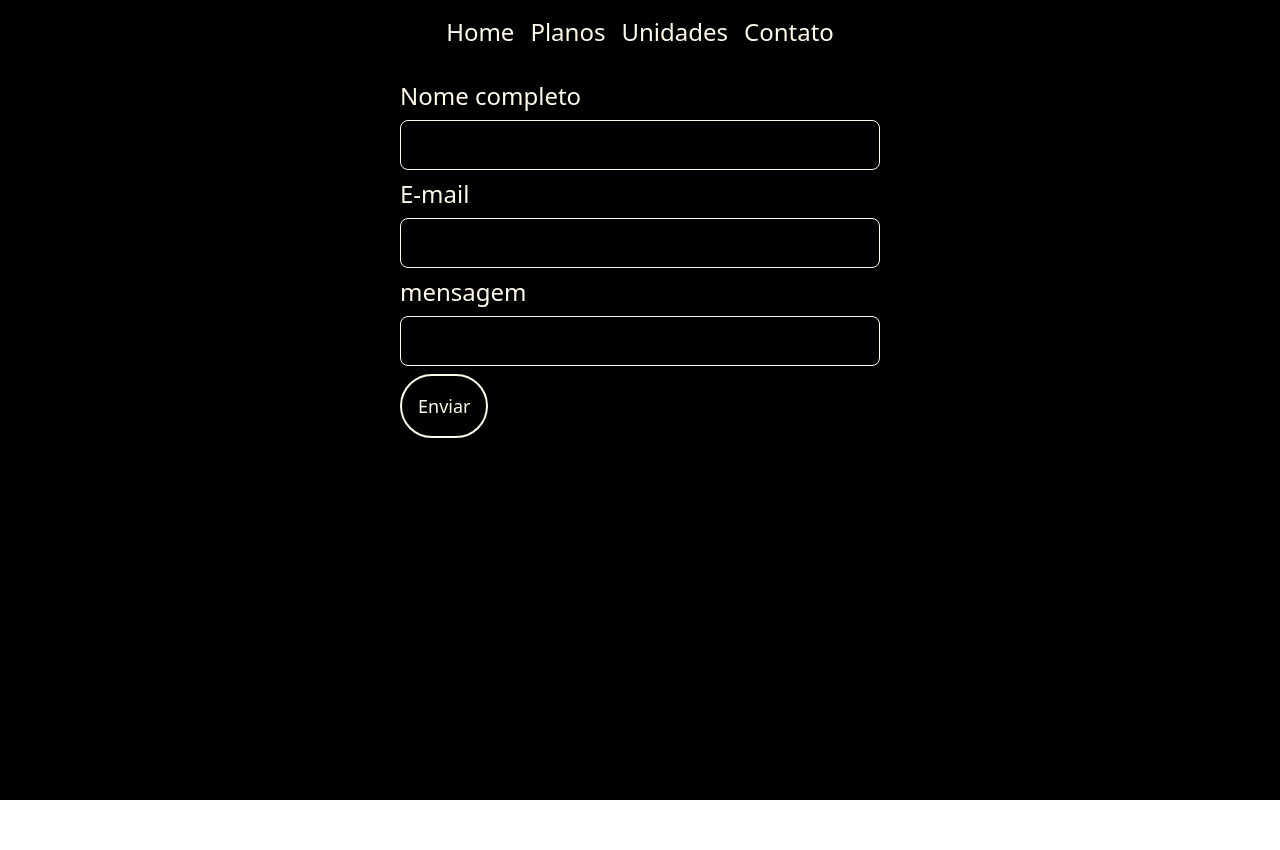
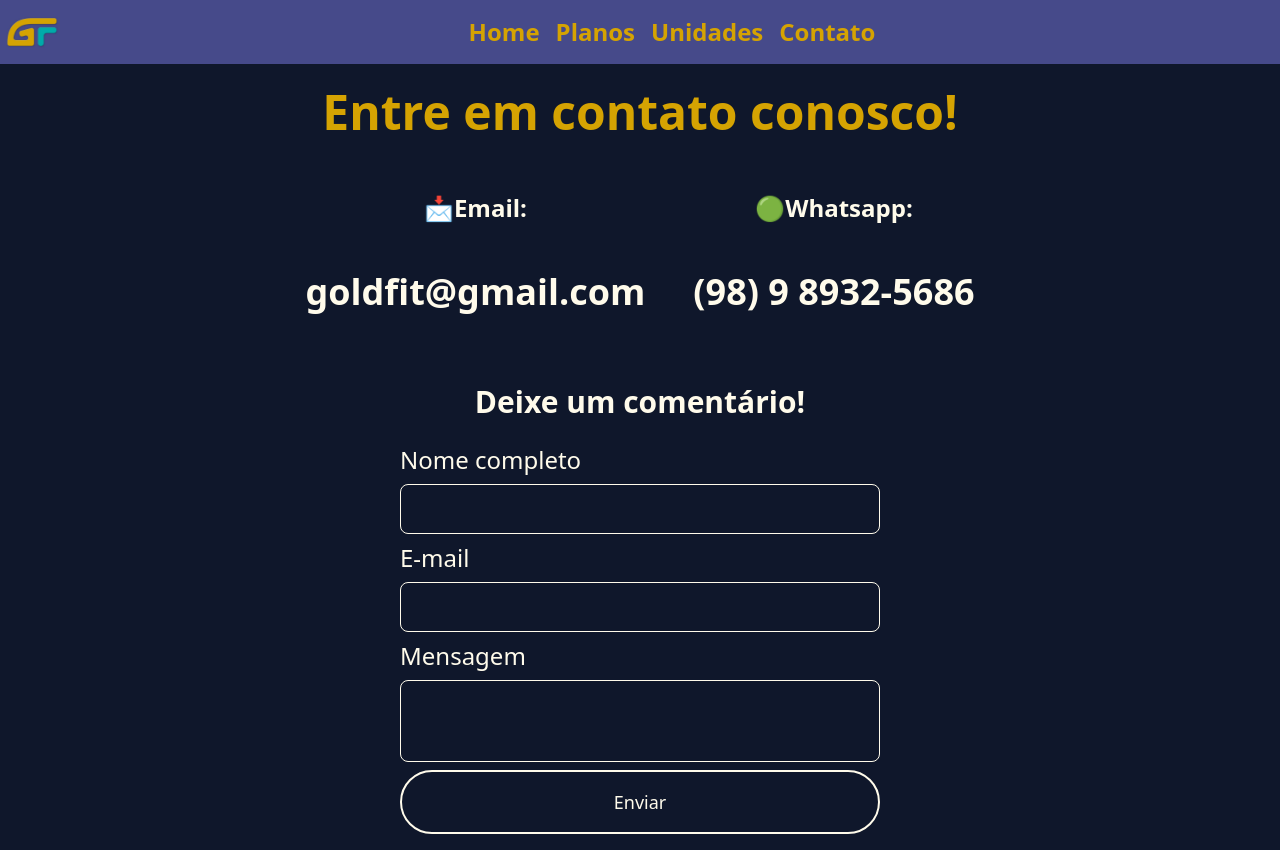
Before and after one commit to adrianoads910-max/goldfit, a React (Vite) app: page /contato in a window 1280 px wide. Before the commit the page ends 800 px from the top, so only its background shows below. Built offline with nearby package versions, Linux system fonts and the light colour scheme.

Commit message:
finalizado as pages

```diff
--- a/src/components/Button/index.jsx
+++ b/src/components/Button/index.jsx
@@ -1,6 +1,6 @@
 export const Button = ({ variant = 'primary', children, ...props }) => {
     const BUTTON_VARIANTS = {
-        primary: 'text-amber-50 hover:text-slate-900 hover:bg-amber-400 text-lg font-medium border-2 rounded-full p-4',
+        primary: 'text-amber-50 hover:text-slate-900 hover:bg-amber-400 text-lg font-medium border-2 rounded-full w-full p-4',
         secondary: '',
     }
 
--- a/src/components/Navbar/index.jsx
+++ b/src/components/Navbar/index.jsx
@@ -2,11 +2,17 @@ import { Link } from "react-router-dom"
 
 export const Navbar = () => {
     return (
-        <nav className=" z-50 flex justify-center items-center w-full gap-4 p-4 text-amber-50 text-2xl">
-            <Link to="/">Home</Link>
-            <Link to="/planos">Planos</Link>
-            <Link to="/unidades">Unidades</Link>
-            <Link to="/contato">Contato</Link>
-        </nav>
+        <header className="flex">
+            <picture className="max-w-[64px]">
+                <img src="./logo.jpeg" alt="logo goldfit" />
+            </picture>
+            <nav className="z-50  flex justify-center items-center w-full gap-4 p-4 bg-brand-purple text-2xl">
+                <Link className=" text-brand-yellow font-bold hover:underline cursor-pointer" to="/">Home</Link>
+                <Link className=" text-brand-yellow font-bold hover:underline cursor-pointer" to="/planos">Planos</Link>
+                <Link className=" text-brand-yellow font-bold hover:underline cursor-pointer" to="/unidades">Unidades</Link>
+                <Link className="text-brand-yellow font-bold hover:underline cursor-pointer" to="/contato">Contato</Link>
+            </nav>
+
+        </header>
     )
 }
--- a/src/index.css
+++ b/src/index.css
@@ -1 +1,9 @@
 @import "tailwindcss";
+
+@theme {
+    --color-brand-purple: #464a8a;
+    --color-brand-yellow: #d5a302;
+    --color-brand-teal: #01abaa;
+    --color-brand-purple-dark: #454989;
+    --color-brand-purple-alt: #46498b;
+}
--- a/src/pages/Contato/index.jsx
+++ b/src/pages/Contato/index.jsx
@@ -15,18 +15,42 @@ export const Contato = () => {
         console.log(dados)
     }
     return (
-        <main className="w-full m-auto h-screen bg-black">
+        <main className="w-full m-auto bg-slate-900">
             <header>
                 <Navbar />
 
             </header>
+            <article>
+                <h1 className="text-5xl text-center font-semibold text-brand-yellow p-6">Entre em contato conosco!</h1>
+                <div className="flex justify-center-safe p-2">
+                    <div>
+                        <p className="text-2xl text-center font-semibold text-amber-50 p-6">📩Email:</p>
+                        <p className="text-4xl text-center font-semibold text-amber-50 p-6"> goldfit@gmail.com</p>
+                    </div>
+                    <div>
+                        <p className="text-2xl text-center font-semibold text-amber-50 p-6">🟢Whatsapp:</p>
+                        <p className="text-4xl text-center font-semibold text-amber-50 p-6"> (98) 9 8932-5686</p>
+                    </div>
+                </div>
+            </article>
             <section>
                 <form onSubmit={handleSubmit} className="w-full max-w-lg mx-auto p-4 text-amber-50 text-2xl">
+                    <h2 className="text-3xl text-center font-semibold text-amber-50 p-6">Deixe um comentário!</h2>
                     <TextField label="Nome completo" type="text" name="name" id="name" value={name} onChange={event => setName(event.target.value)} />
 
                     <TextField label="E-mail" type="email" name="email" id="email" value={email} onChange={event => setEmail(event.target.value)} />
 
-                    <TextField label="mensagem" type="mensagem" name="mensagem" id="mensagem" value={mensagem} onChange={event => setMensagem(event.target.value)} />
+
+                    <fieldset className="flex flex-col gap-2 mb-2">
+                        <label htmlFor="message">Mensagem</label>
+
+                        <textarea
+                            className="border rounded-lg p-2 max-h-96 resize-none"
+                            id="message"
+                            value={mensagem}
+                            onChange={event => setMensagem(event.target.value)}
+                        />
+                    </fieldset>
 
                     <Button variant="primary">Enviar</Button>
                 </form>
--- a/src/pages/Home/index.jsx
+++ b/src/pages/Home/index.jsx
@@ -8,16 +8,16 @@ export const Home = () => {
 
                 <Navbar />
 
-                <section className="flex justify-end items-end w-full h-[80%] p-4">
-                    <Button variant="primary">Conheça nossas unidades</Button>
+                <section className="flex justify-end items-end w-full h-[90%] p-4">
+                    <Button variant="primary">Faça uma aula experimental!</Button>
                 </section>
             </header>
 
             <div className="grid grid-flow-col grid-rows-3 gap-4">
                 <div className="row-span-3">
-                    <article>
-                        <h1 className="font-mono font-bold text-2xl text-left md:text-6xl text-amber-100/100 p-4">Transforme seu corpo, transforme sua vida 💪<span className="inline-block text-amber-100/80">Supere seus limites, conquiste seus resultados 🏋️</span> <span className="inline-block text-amber-100/60">Mais força, mais foco, mais você 🔥</span></h1>
-                    </article>
+                    <picture>
+                        <img src="./transforme.png" alt="plano" className="bg-cover" />
+                    </picture>
                 </div>
 
                 <div className=" row-span-1 w-3.5xl p-1">
--- a/src/pages/Planos/index.jsx
+++ b/src/pages/Planos/index.jsx
@@ -50,16 +50,16 @@ const PLANS = [
 
 export const Planos = () => {
     return (
-        <main className=" w-full m-auto min-h-screen bg-slate-950">
+        <main className=" w-full m-auto min-h-screen bg-slate-900">
             <header>
                 <Navbar />
-                <h2 className="text-5xl font-semibold text-amber-50 p-6">Conheça nossos Planos</h2>
+                <h1 className="text-5xl text-center font-semibold text-brand-yellow p-6">Conheça nossos Planos</h1>
             </header>
 
-            <div className="container grid md:grid-cols-2 lg:grid-cols-3 gap-5 p-2">
+            <div className="container justify-self-center grid md:grid-cols-2 lg:grid-cols-3 gap-5 p-2">
                 {PLANS.map((item) => (
-                    <section className={`text-neutral-50 ${item.bgColor}`}>
-                        <h3>{item.title}</h3>
+                    <section className={`text-neutral-50 border p-4 rounded-tr-2xl rounded-bl-2xl space-y-3 border-neutral-50 ${item.bgColor}`}>
+                        <h3 className="text-3xl font-semibold text-center">{item.title}</h3>
 
                         <ul>
                             {item.items.map(feature => (
@@ -67,7 +67,11 @@ export const Planos = () => {
                             ))}
                         </ul>
 
-                        <p className="p-2">{item.price} <strong>{item.realPrice}</strong></p>
+                        <article className="text-center">
+
+                            <p className="line-through">{item.price}</p>
+                            <strong className="text-4xl font-semibold">{item.realPrice}</strong>
+                        </article>
 
                         <Button>Assinar {item.title}</Button>
                     </section>
--- a/src/pages/Unidades/index.jsx
+++ b/src/pages/Unidades/index.jsx
@@ -21,18 +21,33 @@ const UNITS = [
 
 export const UnityPages = () => {
     return (
-        <main className="w-full m-auto h-screen bg-black">
+        <main className="w-full m-auto h-screen bg-slate-900">
             <header>
                 <Navbar />
 
-                <h2 className="text-5xl font-semibold text-amber-50 p-6">Nossas Unidades</h2>
+                <h2 className="text-5xl font-semibold text-brand-yellow p-6">Nossas Unidades</h2>
             </header>
+
+
+            <form class="max-w-5xl mx-auto">
+                <label for="default-search" class="mb-2 text-sm font-medium  text-gray-900 sr-only dark:text-white">Search</label>
+                <div class="relative">
+                    <div class="absolute inset-y-0 start-0 flex items-center ps-5 pointer-events-none">
+                        <svg class="w-4 h-4 text-gray-500 dark:text-gray-400" aria-hidden="true" xmlns="http://www.w3.org/2000/svg" fill="none" viewBox="0 0 20 20">
+                            <path stroke="currentColor" stroke-linecap="round" stroke-linejoin="round" stroke-width="2" d="m19 19-4-4m0-7A7 7 0 1 1 1 8a7 7 0 0 1 14 0Z" />
+                        </svg>
+                    </div>
+                    <input type="search" id="default-search" class="block w-full p-4 ps-10 text-sm text-gray-900 border border-gray-300 rounded-lg bg-gray-50 focus:ring-blue-500 focus:border-blue-500 dark:bg-gray-700 dark:border-gray-600 dark:placeholder-gray-400 dark:text-white dark:focus:ring-blue-500 dark:focus:border-blue-500" placeholder="Search..." required />
+                    <button type="submit" class="text-white absolute end-2.5 bottom-2.5 bg-brand-teal hover:bg-brand-purple-dark focus:ring-4 focus:outline-none focus:ring-blue-300 font-medium rounded-lg text-sm px-4 py-2 dark:bg-brand-teal dark:hover:bg-brand-purple-dark dark:focus:ring-blue-800">Search</button>
+                </div>
+            </form>
+
 
             <div className="grid grid-cols-4 gap-4 p-2 justify-center content-center items-center">
                 {UNITS.map((item) => (
                     <section className={`text-neutral-50 p-3`}>
-                        <picture>
-                            <img src={item.img.src} alt={item.img.alt} />
+                        <picture className="">
+                            <img src={item.img.src} alt={item.img.alt} className="rounded-2xl border-1" />
                         </picture>
                         <article>
                             <p className="p-2">{item.adress}</p>
```
Also changed, not shown: public/logo.jpeg (added), public/transforme.png (added).
